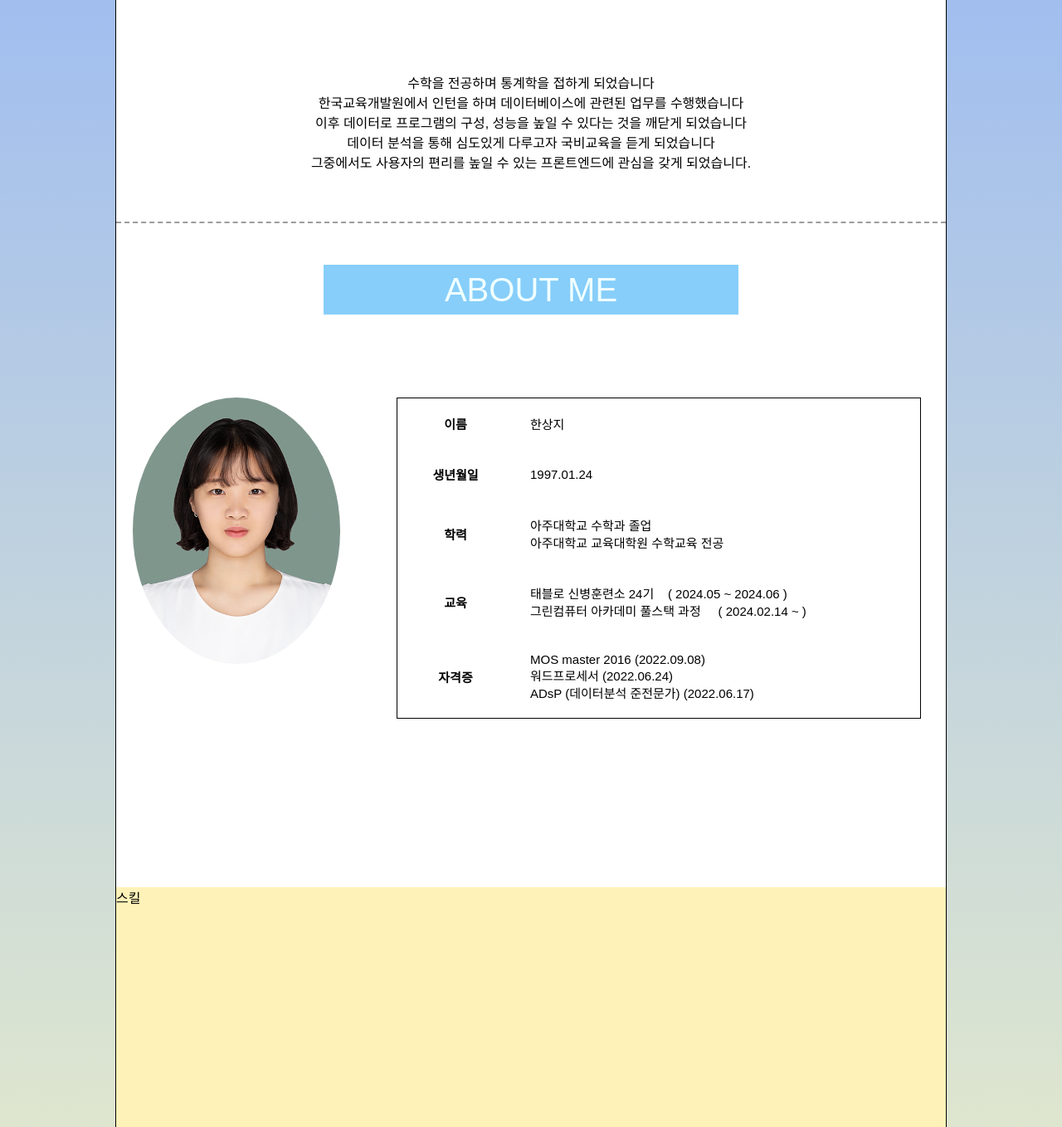
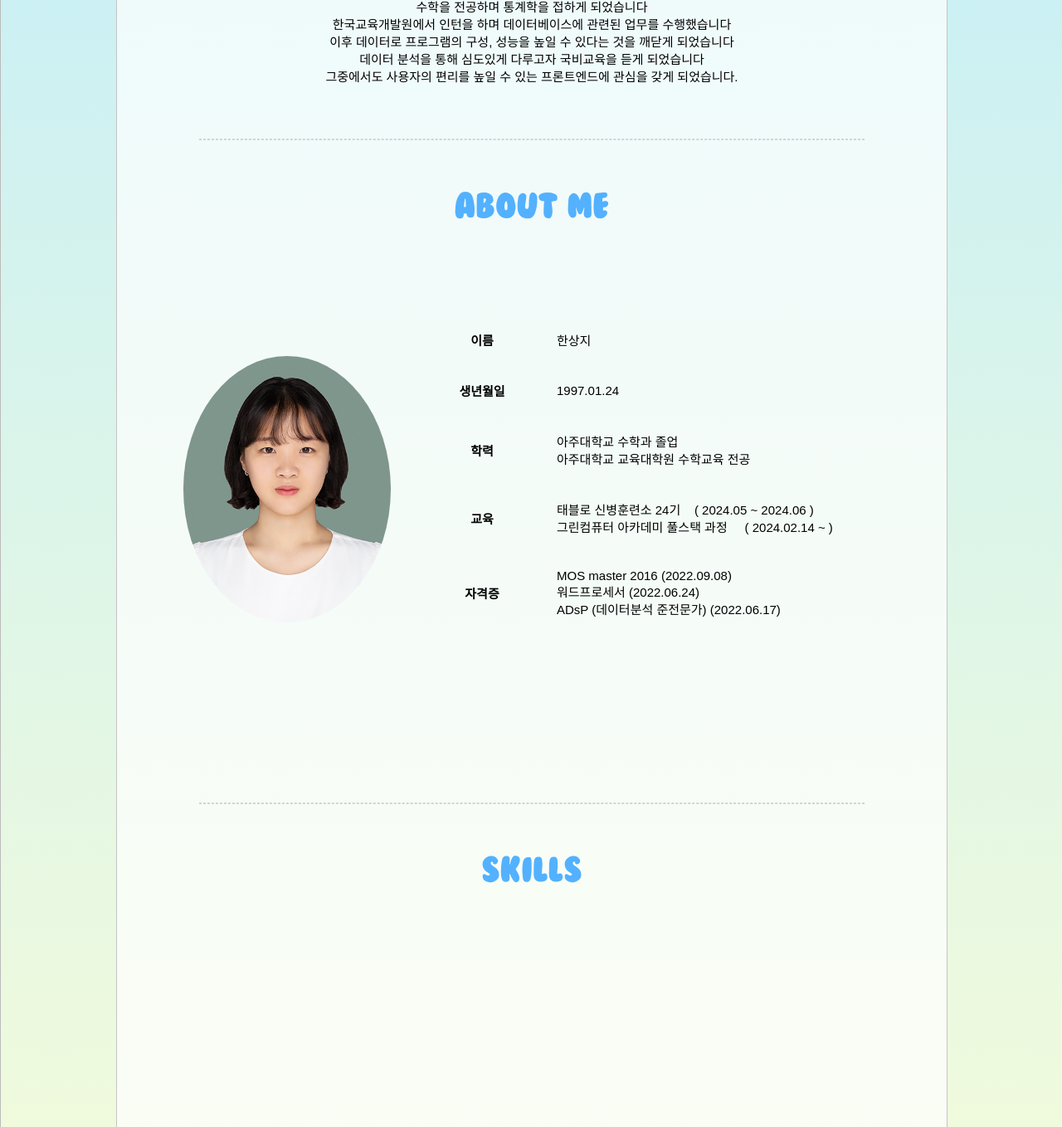
Before and after one commit to SangjiHan/Portfolio, a plain HTML site: page index.html in a window 1280 px wide. Shown: the part 684-2042 px from the top of the page at 83% size. Drawn offline with Linux system fonts and the light colour scheme; a web font is replaced by a local one.

Commit message:
배경 레이아웃 변경

```diff
--- a/css/aboutme.css
+++ b/css/aboutme.css
@@ -1,8 +1,28 @@
+#aboutme {
+    font-family: 'Bubblegum', sans-serif;
+    height: 60px;
+    margin: 50px auto 0;
+    display: flex;
+    justify-content: center;
+    align-items: center;
+    font-size: 40px;
+    color: rgb(83, 177, 255);
+}
+
+#aboutmearea {
+    width: 1000px;
+    height: 100vh;
+    text-align: center;
+    border-right: 1px solid rgb(196, 196, 196);
+    border-left: 1px solid rgb(196, 196, 196);
+    background-color: rgb(255, 255, 255, 0.7);
+}
+
+
 #info {
-    border: 1px solid black;
     border-collapse: collapse;
     display: inline-block;
-    margin: 100px 30px 70px;
+    margin: 100px 0 70px 0;
     font-size: 15px;
     float: right;
 }
@@ -16,37 +36,12 @@
 #info td:nth-child(even) {
     width: 450px;
     padding: 20px;
+    text-align: left;
 }
 
-#aboutmearea {
-    width: 100%;
-    height: 100vh;
-    display: block;
-    border-top: 2px dashed rgb(156, 156, 156);
-}
-
-#skills {
-    width: 100%;
-    height: 100vh;
-    background-color: rgb(255, 242, 185);
-}
-
-#image2 {
+#profile {
     width: 250px;
     border-radius: 50%;
     float: left;
-    margin: 100px 0 70px 20px;
+    margin: 150px 30px 50px 80px;
 }
-
-#aboutme {
-    font-family: 'KoPub Dotum', sans-serif;
-    width: 50%;
-    height: 60px;
-    margin: 50px auto 0;
-    display: flex;
-    justify-content: center;
-    align-items: center;
-    font-size: 40px;
-    background-color: #87CEFA;
-    color: azure;
-}
--- a/css/body.css
+++ b/css/body.css
@@ -20,14 +20,12 @@
     src: url('font/Bubblegum.ttf');
 }
 
-html {
-    background: linear-gradient(to bottom, #82aaff, #fffbbe);
+body {
+    display: grid;
+    place-items: center;
+    font-family: 'Happiness', sans-serif;
+    width: 100%;
+    margin: 0;
+    border: 1px solid rgb(187, 187, 187);
+    background: linear-gradient(to bottom, rgba(117, 216, 255, 0.5), rgba(255, 254, 167, 0.5));
 }
-
-body {
-    font-family: 'Happiness', sans-serif;
-    width: 1000px;
-    margin:0 auto;
-    border: 1px solid black;
-    background-color: white;
-}
--- a/css/home.css
+++ b/css/home.css
@@ -1,16 +1,36 @@
 #home {
-    width: 100%;
+    width: 1000px;
     height: 100vh;
     text-align: center;
+    border-right: 1px solid rgb(196, 196, 196);
+    border-left: 1px solid rgb(196, 196, 196);
+    background-color: rgb(255, 255, 255, 0.7);
 }
 
-#title {
+#name {
     font-family: Bubblegum;
     font-size: 130px;
     margin-top: 150px;
+    color: rgb(96, 210, 255);
+}
+#portfolio {
+    font-family: Bubblegum;
+    font-size: 90px;
+    color:rgb(255, 248, 145);
 }
 
 #typing {
     font-size: 50px;
-    margin : 100px;
+    margin-top : 50px;
 }
+
+hr {
+    border: 1px dashed rgb(212, 212, 212);
+    width: 80%;
+    margin-top: 50px;
+}
+
+#firstinfo {
+    font-size: 15px;
+    margin-top : 50px;
+}
--- /dev/null
+++ b/css/skills.css
@@ -0,0 +1,19 @@
+#skills {
+    font-family: 'Bubblegum', sans-serif;
+    height: 60px;
+    margin: 50px auto 0;
+    display: flex;
+    justify-content: center;
+    align-items: center;
+    font-size: 40px;
+    color: rgb(83, 177, 255);
+}
+
+#skillsarea {
+    width: 1000px;
+    height: 100vh;
+    text-align: center;
+    border-right: 1px solid rgb(196, 196, 196);
+    border-left: 1px solid rgb(196, 196, 196);
+    background-color: rgb(255, 255, 255, 0.7);
+}
--- a/index.html
+++ b/index.html
@@ -13,8 +13,8 @@
 	<link rel="stylesheet" href="css/body.css">
 	<link rel="stylesheet" href="css/header.css">
 	<link rel="stylesheet" href="css/home.css">
-	<link rel="stylesheet" href="css/title.css">
 	<link rel="stylesheet" href="css/aboutme.css">
+	<link rel="stylesheet" href="css/skills.css">
 
 </head>
 
@@ -36,7 +36,9 @@
 	</header>
 
 		<div id="home">
-			<div id="title"> SANGJI's <br> Portfolio</div>
+			<div id="name"> SANGJI's </div>
+			<div id="portfolio"> Portfolio </div>
+			<hr>
 			<div id="typing"> 안녕하세요, <br> 프론트엔드 개발자 한상지입니다. </div>
 			<div id="firstinfo">
 				수학을 전공하며 통계학을 접하게 되었습니다 <br>
@@ -49,8 +51,9 @@
 		</div>
 
 		<div id="aboutmearea">
+			<hr>
 			<div id="aboutme"> ABOUT ME </div>
-			<img id="image2" src="image/profile2.jpg">
+			<img id="profile" src="image/profile2.jpg">
 			<table id="info">
 				<tr>
 					<td>이름</td>
@@ -77,8 +80,9 @@
 		</div>
 
 
-		<div id="skills">
-			스킬
+		<div id="skillsarea">
+			<hr>
+			<div id="skills"> SKILLS </div>
 		</div>
 
 		<div id="project">
```
Also changed, not shown: image/background.jpg (added), image/배경화면.jpg (deleted).
